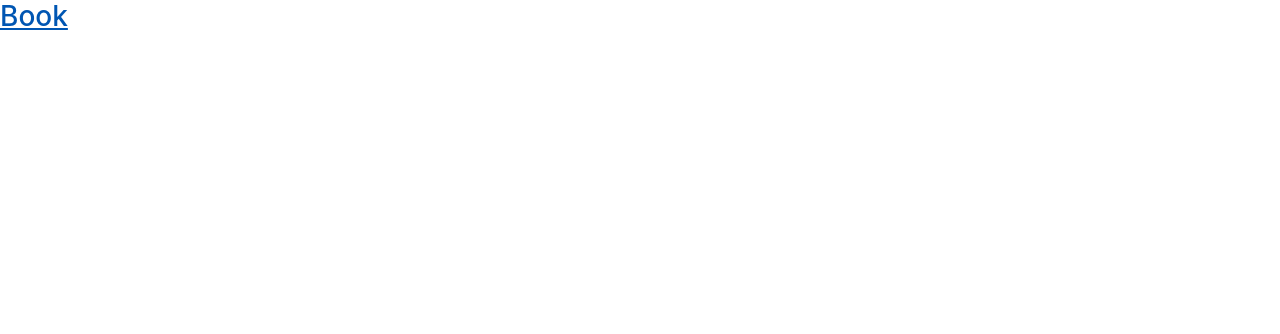
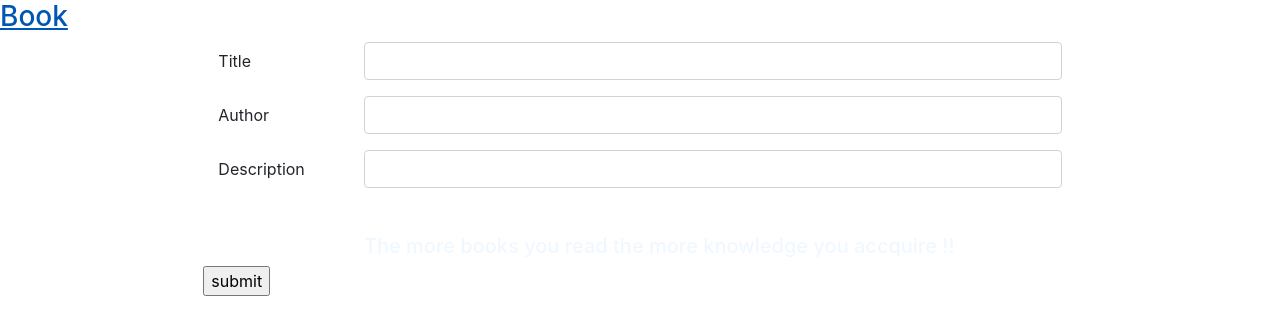
Before and after one commit to DacNguyen89/angular-final-exam, an Angular app: page /home/edit/1 in a window 1280 px wide. Before the commit this address led to /. Shown: the top 334 px of the page. Built offline with nearby package versions, Linux system fonts and the light colour scheme; no server answers.

Commit message:
finish update

```diff
--- a/src/app/app-routing.module.ts
+++ b/src/app/app-routing.module.ts
@@ -3,6 +3,7 @@ import { Routes, RouterModule } from '@angular/router';
 import {BookDetailComponent} from './book-detail/book-detail.component';
 import {BooksComponent} from './books/books.component';
 import {CreateBookComponent} from './create-book/create-book.component';
+import {EditBookComponent} from './edit-book/edit-book.component';
 
 
 const routes: Routes = [{
@@ -17,6 +18,10 @@ const routes: Routes = [{
   {
     path: 'create',
     component: CreateBookComponent
+  },
+  {
+    path: 'home/edit/:id',
+    component: EditBookComponent
   }];
 
 @NgModule({
--- a/src/app/books.service.ts
+++ b/src/app/books.service.ts
@@ -28,4 +28,9 @@ export class BooksService {
     return this.httpClient.post<IBook>(`${this.API_URL}`, post);
   }
 
+  updateBook(post: IBook): Observable<IBook> {
+    console.log('ok');
+    return this.httpClient.put<IBook>(`${this.API_URL}/${post.id}`, post);
+  }
+
 }
--- a/src/app/edit-book/edit-book.component.html
+++ b/src/app/edit-book/edit-book.component.html
@@ -1 +1,35 @@
-<p>edit-book works!</p>
+<form (ngSubmit)="editBook()" [formGroup]="data" class="row justify-content-md-center" novalidate>
+  <div class="col-md-8">
+    <div class="form-group row">
+      <label class="col-md-2 col-form-label">Title</label>
+      <div class="col-md-10">
+        <input class="form-control" formControlName="title" type="text">
+      </div>
+    </div>
+  </div>
+  <div class="col-md-8">
+    <div class="form-group row">
+      <label class="col-md-2 col-form-label">Author</label>
+      <div class="col-md-10">
+        <input class="form-control" formControlName="author" type="text">
+      </div>
+    </div>
+  </div>
+  <div class="col-md-8">
+    <div class="form-group row">
+      <label class="col-md-2 col-form-label">Description</label>
+      <div class="col-md-10">
+        <input class="form-control" formControlName="description" type="text">
+      </div>
+    </div>
+  </div>
+  <div class="col-md-8" style="padding-top: 30px">
+    <div class="form-group row">
+      <label class="col-md-2 col-form-label"></label>
+      <div class="col-md-10">
+        <h5 style="color: aliceblue">The more books you read the more knowledge you accquire !!</h5>
+      </div>
+      <input type="submit" value="submit">
+    </div>
+  </div>
+</form>
--- a/src/app/edit-book/edit-book.component.ts
+++ b/src/app/edit-book/edit-book.component.ts
@@ -1,4 +1,8 @@
 import {Component, OnInit} from '@angular/core';
+import {ActivatedRoute, Router} from '@angular/router';
+import {BooksService} from '../books.service';
+import {FormBuilder, FormGroup} from '@angular/forms';
+import {IBook} from '../IBook.interface';
 
 @Component({
   selector: 'app-edit-book',
@@ -6,11 +10,39 @@ import {Component, OnInit} from '@angular/core';
   styleUrls: ['./edit-book.component.scss']
 })
 export class EditBookComponent implements OnInit {
+  book: IBook;
+  data: FormGroup;
 
-  constructor() {
+  constructor(private route: ActivatedRoute,
+              private bookService: BooksService,
+              private router: Router,
+              private fb: FormBuilder) {
   }
 
   ngOnInit() {
+    this.data = this.fb.group({
+      id: '',
+      title: '',
+      author: '',
+      description: ''
+    })
+    ;
+    const id = +this.route.snapshot.paramMap.get('id');
+    this.bookService.getDetail(id).subscribe(
+      next => {
+        this.book = next;
+        this.data.patchValue(this.book);
+      },
+      error => {
+        console.log(error);
+        this.book = null;
+      }
+    );
   }
 
+  editBook() {
+    this.bookService.updateBook(this.data.value).subscribe(next => {
+      this.router.navigate(['/home']);
+    });
+  }
 }
```
